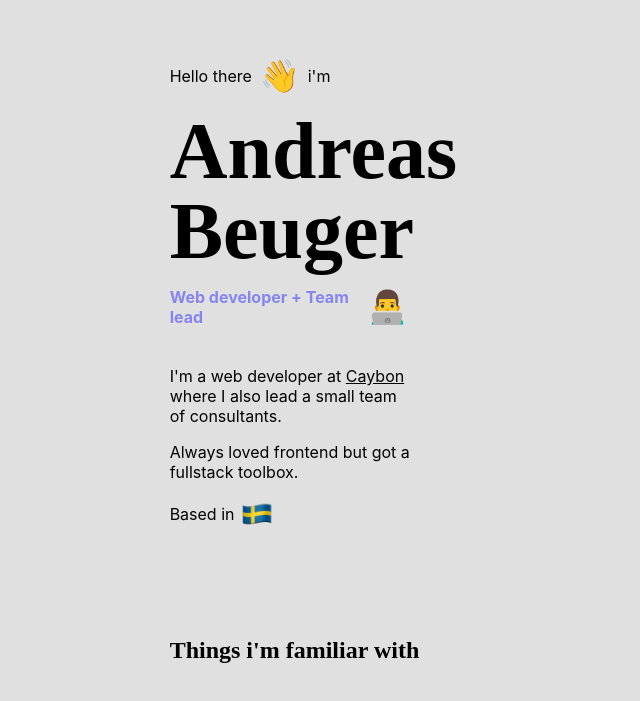
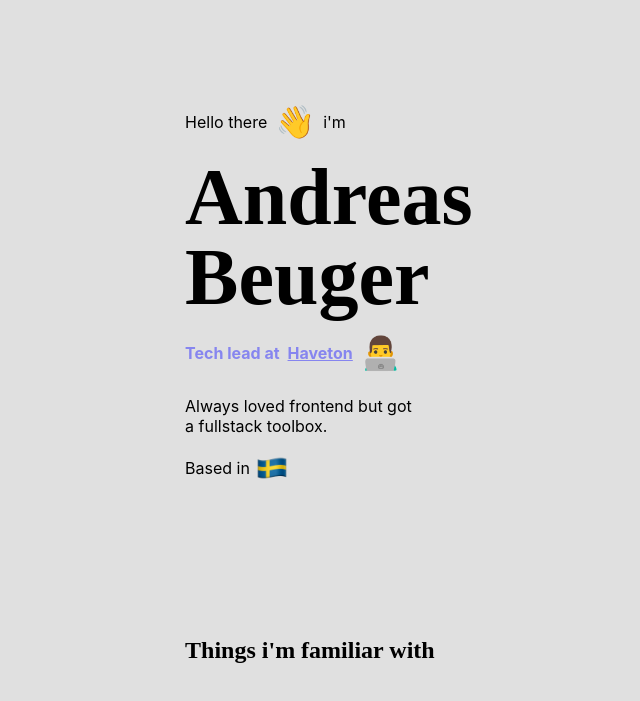
Before and after one commit to Branch/beuger, a Next.js app: page / in a window 1280 px wide. Shown: the part 103-804 px from the top of the page, without its empty margins (163-803 px from the left). Built offline with nearby package versions, Linux system fonts and the light colour scheme; a web font is replaced by a local one.

Commit message:
fix: Updated styles and about text

```diff
--- a/assets/styles/modules/about.module.scss
+++ b/assets/styles/modules/about.module.scss
@@ -1,19 +1,22 @@
 @import "../variables";
 
 .about {
-  height: 80vh;
-  display:flex;
+  height: 70vh;
+  display: flex;
   gap: 2rem;
   justify-content: space-between;
   align-items: center;
   flex-direction: column;
+  margin-top: 5rem;
 
   @media only screen and (min-width: 992px) {
     flex-direction: row;
+    height: 80vh;
+    margin-top: 0;
   }
 
   h1 {
-    font-family: 'Baloo Thambi 2', cursive;
+    font-family: "Baloo Thambi 2", cursive;
 
     font-size: 5rem;
     margin: 0.5rem 0;
@@ -39,7 +42,7 @@
 }
 
 .tech {
-  font-family: 'Baloo Thambi 2', cursive;
+  font-family: "Baloo Thambi 2", cursive;
   text-align: center;
 
   @media only screen and (min-width: 992px) {
@@ -48,9 +51,9 @@
 }
 
 .sec {
-  display:flex;
-  flex-flow:column;
-  justify-content:center;
+  display: flex;
+  flex-flow: column;
+  justify-content: center;
   max-width: 1250px;
 }
 
@@ -83,7 +86,6 @@
 .short {
   color: $purple;
   font-weight: bold;
-  margin-bottom: 2rem;
   display: flex;
   align-items: center;
   justify-content: center;
@@ -103,14 +105,14 @@
   }
 
   a {
+    color: $purple;
     text-decoration: none;
     position: relative;
     transition: all 0.2s linear;
-    color: black;
     text-decoration: underline;
 
     &:hover {
-      color: rgba(0, 0, 0, 0.6);
+      color: rgba(135, 133, 239, 0.6);
       transition: all 0.2s linear;
     }
   }
--- a/assets/styles/variables.scss
+++ b/assets/styles/variables.scss
@@ -1,2 +1,2 @@
-$purple:#8685EF;
-$grey:#E0E0E0;
+$purple: #8685ef;
+$grey: #e0e0e0;
--- a/components/sections/about.js
+++ b/components/sections/about.js
@@ -7,41 +7,45 @@ import aboutStyles from "../../assets/styles/modules/about.module.scss";
  * Components
  */
 import Emoji from "../emoji";
-import {Circle} from "@branch/neumorphism.ui.circle";
+import { Circle } from "@branch/neumorphism.ui.circle";
 /**
  * Assets
  */
 import pic from "../../assets/images/me.jpeg";
 import swe from "../../assets/images/swe.png";
 
-export default function About({refProp}) {
+export default function About({ refProp }) {
   return (
     <section className={aboutStyles.sec}>
       <div className={aboutStyles.about}>
         <div ref={refProp} className={aboutStyles.half}>
-                    <p className={aboutStyles.hi}>Hello there <Emoji label={"hi"} symbol={"👋"} /> i'm</p>
-                    <h1>
-                        Andreas Beuger
-                    </h1>
-                    <div className={aboutStyles.short}>Web developer + Team lead <Emoji label={"hi"} symbol={"👨‍💻"} /></div>
-                    <p>I'm a web developer at <a href={'https://caybon.com'} target={"_blank"}>Caybon</a> where I also lead a small team of consultants.</p>
+          <p className={aboutStyles.hi}>
+            Hello there <Emoji label={"hi"} symbol={"👋"} /> i'm
+          </p>
+          <h1>Andreas Beuger</h1>
+          <div className={aboutStyles.short}>
+            Tech lead at
+            <a
+              href={"https://haveton.com"}
+              target={"_blank"}
+              style={{ marginLeft: "0.5rem" }}
+            >
+              Haveton
+            </a>
+            <Emoji label={"hi"} symbol={"👨‍💻"} />
+          </div>
           <p>Always loved frontend but got a fullstack toolbox.</p>
-                    <p className={aboutStyles.base}>Based in <img src={swe.src} /></p>
+          <p className={aboutStyles.base}>
+            Based in <img src={swe.src} />
+          </p>
         </div>
         <div className={aboutStyles.portrait}>
-                    <Circle
-                        width={30}
-                        type={"concave"}
-                        size={"md"}
-                        img={pic.src}
-                    />
+          <Circle width={30} type={"concave"} size={"md"} img={pic.src} />
         </div>
       </div>
       <div className={aboutStyles.tech}>
-                <h2>
-                    Things i'm familiar with
-                </h2>
+        <h2>Things i'm familiar with</h2>
       </div>
     </section>
-    )
+  );
 }
```
Lines whose indentation alone changed are shown as unchanged.
